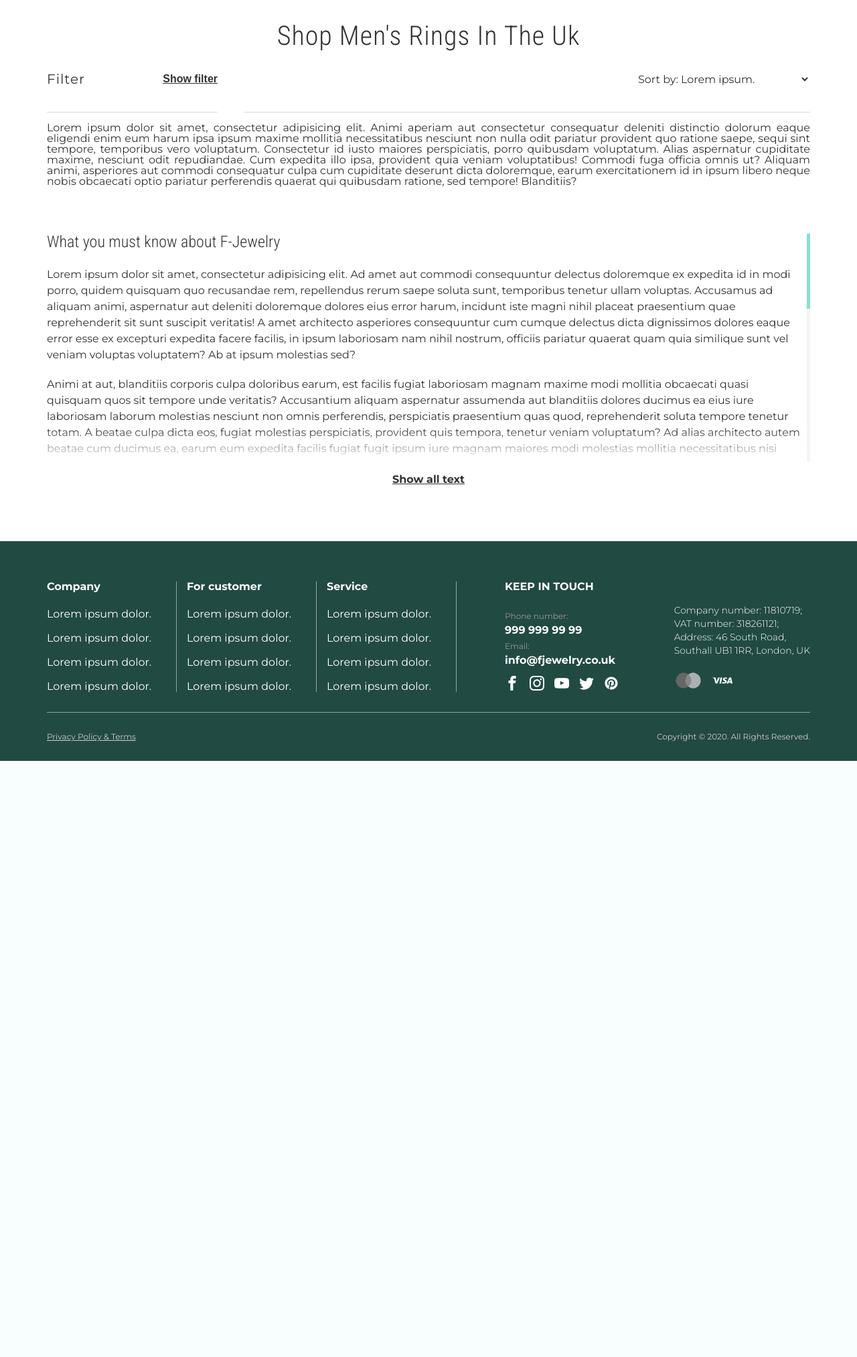
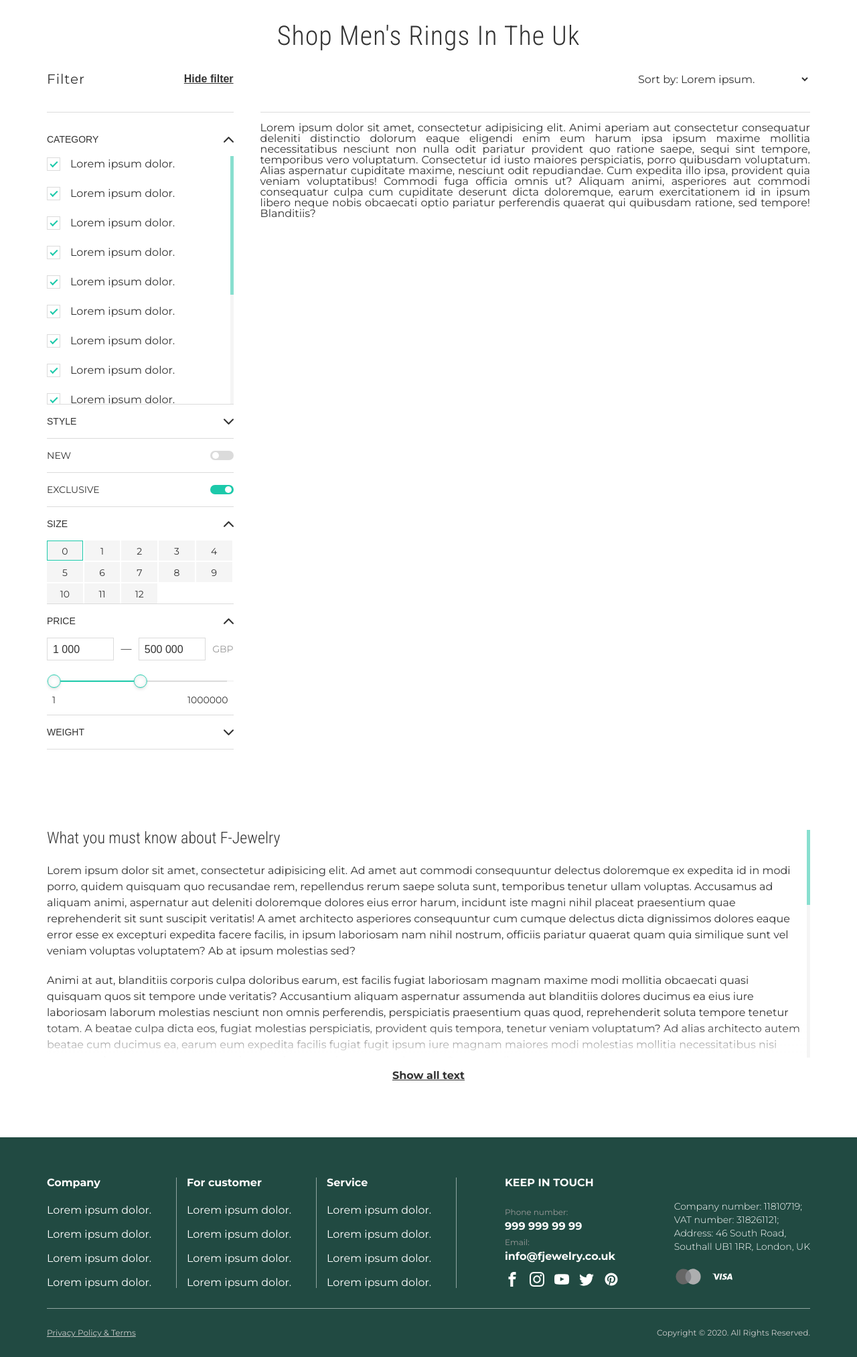
Before and after one commit to Rod-rig/fjewelry, a PHP site: page /markup/pages/catalog.php in a window 1280 px wide. Shown: the part 245-2271 px from the top of the page at 67% size. Before the commit the page ends 1381 px from the top, so only its background shows below. Run offline with PHP 8.4, Linux system fonts and the light colour scheme; some libraries are stand-ins or nearby versions.

Commit message:
desktop filter

```diff
--- a/markup/components/catalog/filter.php
+++ b/markup/components/catalog/filter.php
@@ -101,6 +101,11 @@
           <div>1</div>
           <div>1000000</div>
         </div>
+        <div class="filter__range_show js_filter_show_more hide">
+          <button type="button" data-property-name="RINGS" class="btn filter__range_link js_filter_more_link">Apply</button>
+          <span class="filter__range_divider">|</span>
+          <button type="button" class="btn filter__range_cancel js_filter_cancel">Discard</button>
+        </div>
       </div>
     </div>
   </div>
@@ -129,6 +134,11 @@
           <div>1</div>
           <div>15</div>
         </div>
+        <div class="filter__range_show js_filter_show_more hide">
+          <button type="button" data-property-name="RINGS" class="btn filter__range_link js_filter_more_link">Apply</button>
+          <span class="filter__range_divider">|</span>
+          <button type="button" class="btn filter__range_cancel js_filter_cancel">Discard</button>
+        </div>
       </div>
     </div>
   </div>
--- a/markup/pages/catalog.php
+++ b/markup/pages/catalog.php
@@ -4,7 +4,7 @@
 <div class="container">
   <div class="catalog__h1">Shop Men's Rings In The Uk</div>
 </div>
-<div class="container js_catalog_list catalog--filter-hide">
+<div class="container js_catalog_list">
   <div class="catalog__top">
     <div class="catalog__top_left">
       <div class="catalog__top_inner">
--- a/scss/abstracts/_variables.scss
+++ b/scss/abstracts/_variables.scss
@@ -41,3 +41,4 @@ $search-zorder: 15;
 $basket-zorder: 50;
 $modal-zorder: 50;
 $filter-zorder: 50;
+$filter-show-link-zorder: 50;
--- a/scss/components/catalog/_filter.scss
+++ b/scss/components/catalog/_filter.scss
@@ -17,6 +17,7 @@
     position: static;
     width: auto;
     height: auto;
+    overflow: visible;
   }
 
   &__fade {
@@ -61,6 +62,10 @@
 
   &__section {
     padding: 0 10px;
+
+    @media (min-width: $lg-desktop) {
+      padding: 0;
+    }
   }
 
   &__section_wrap {
@@ -166,6 +171,10 @@
 
   &__range {
     padding-bottom: 15px;
+
+    @media (min-width: $lg-desktop) {
+      position: relative;
+    }
   }
 
   &__range_inputs {
@@ -197,12 +206,69 @@
     padding: 0 8px;
   }
 
+  &__range_show {
+    background-color: $primary-color;
+    padding: 7px 12px 6px 6px;
+    position: absolute;
+    z-index: $filter-show-link-zorder;
+    left: calc(100% + 25px);
+    top: 50%;
+    transform: translateY(-50%);
+    height: 30px;
+    white-space: nowrap;
+  }
+
+  &__range_show:before {
+    content: "";
+    border-right: 10px solid $primary-color;
+    border-top: 15px solid transparent;
+    border-bottom: 15px solid transparent;
+    position: absolute;
+    left: -10px;
+    top: 0;
+    bottom: 0;
+  }
+
+  &__range_link {
+    font-size: 13px;
+    line-height: 18px;
+    color: $white;
+    text-transform: uppercase;
+    letter-spacing: 1px;
+  }
+
+  &__range_body {
+    padding: 0 15px;
+
+    @media (min-width: $lg-desktop) {
+      padding: 0;
+    }
+  }
+
+  &__range_divider {
+    color: #15967F;
+    margin: 0 4px;
+  }
+
+  &__range_cancel {
+    color: #15967F;
+    cursor: pointer;
+    font-size: 13px;
+    line-height: 18px;
+    text-transform: uppercase;
+    letter-spacing: 1px;
+  }
+
   &__footer {
     position: fixed;
     z-index: 1;
     bottom: 0;
     left: 0;
     width: 295px;
+
+    @media (min-width: $lg-desktop) {
+      display: none;
+    }
   }
 
   &__apply {
--- a/scss/components/catalog/_index.scss
+++ b/scss/components/catalog/_index.scss
@@ -31,8 +31,8 @@
 
       @media (min-width: $lg-desktop) {
         padding: 0 20px;
-        width: 25%;
-        min-width: 25%;
+        width: 27%;
+        min-width: 27%;
       }
     }
 
@@ -42,8 +42,8 @@
 
       @media (min-width: $lg-desktop) {
         padding: 0 20px;
-        width: 75%;
-        min-width: 75%;
+        width: 73%;
+        min-width: 73%;
       }
     }
 
@@ -109,8 +109,8 @@
     @media (min-width: $lg-desktop) {
       display: block;
       padding: 0 20px;
-      width: 25%;
-      min-width: 25%;
+      width: 27%;
+      min-width: 27%;
       position: static;
     }
   }
@@ -118,8 +118,8 @@
   &__right {
     @media (min-width: $lg-desktop) {
       padding: 0 20px;
-      width: 75%;
-      min-width: 75%;
+      width: 73%;
+      min-width: 73%;
     }
   }
 
--- a/scss/components/catalog/_range.scss
+++ b/scss/components/catalog/_range.scss
@@ -5,10 +5,6 @@
   margin: 30px 0 20px;
   padding: 0 10px;
   position: relative;
-
-  @media (min-width: $lg-desktop) {
-    padding: 0;
-  }
 
   &.noUi-horizontal {
     height: 2px;
```
Also changed, not shown: js/range/range.js (+32 -31 lines), dist/css/catalog.css, dist/js/catalog.js, dist/js/main.js, dist/js/other.js, 1 other file.
